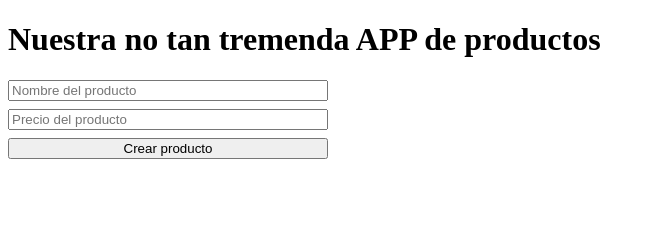
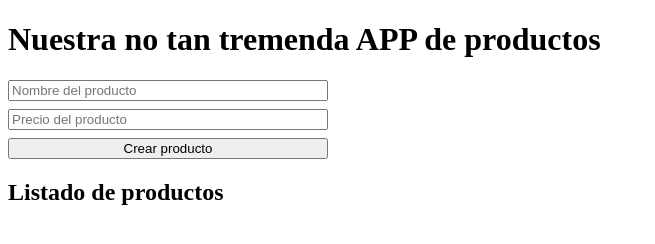
Before and after one commit to mgesudev/stock-app, a website: page public/index.html in a window 1280 px wide. Shown: the whole page, without its empty margins (0-655 px from the left). Drawn offline with Linux system fonts and the light colour scheme.

Commit message:
Con PPT incluida

```diff
--- a/app.js
+++ b/app.js
@@ -4,6 +4,8 @@ const path = require('path')
 require('dotenv').config()
 
 const app = express()
+
+console.log(process.env.MARTIN)
 
 mongoose
   .connect(
--- a/public/index.html
+++ b/public/index.html
@@ -15,6 +15,8 @@
         <input type="text" id="productName" placeholder="Nombre del producto">
         <input type="number" id="productPrice" placeholder="Precio del producto">
         <button>Crear producto</button>
+
+        <h2>Listado de productos</h2>
     </div>
 </body>
 </html>
```
Also changed, not shown: 2 other files.
